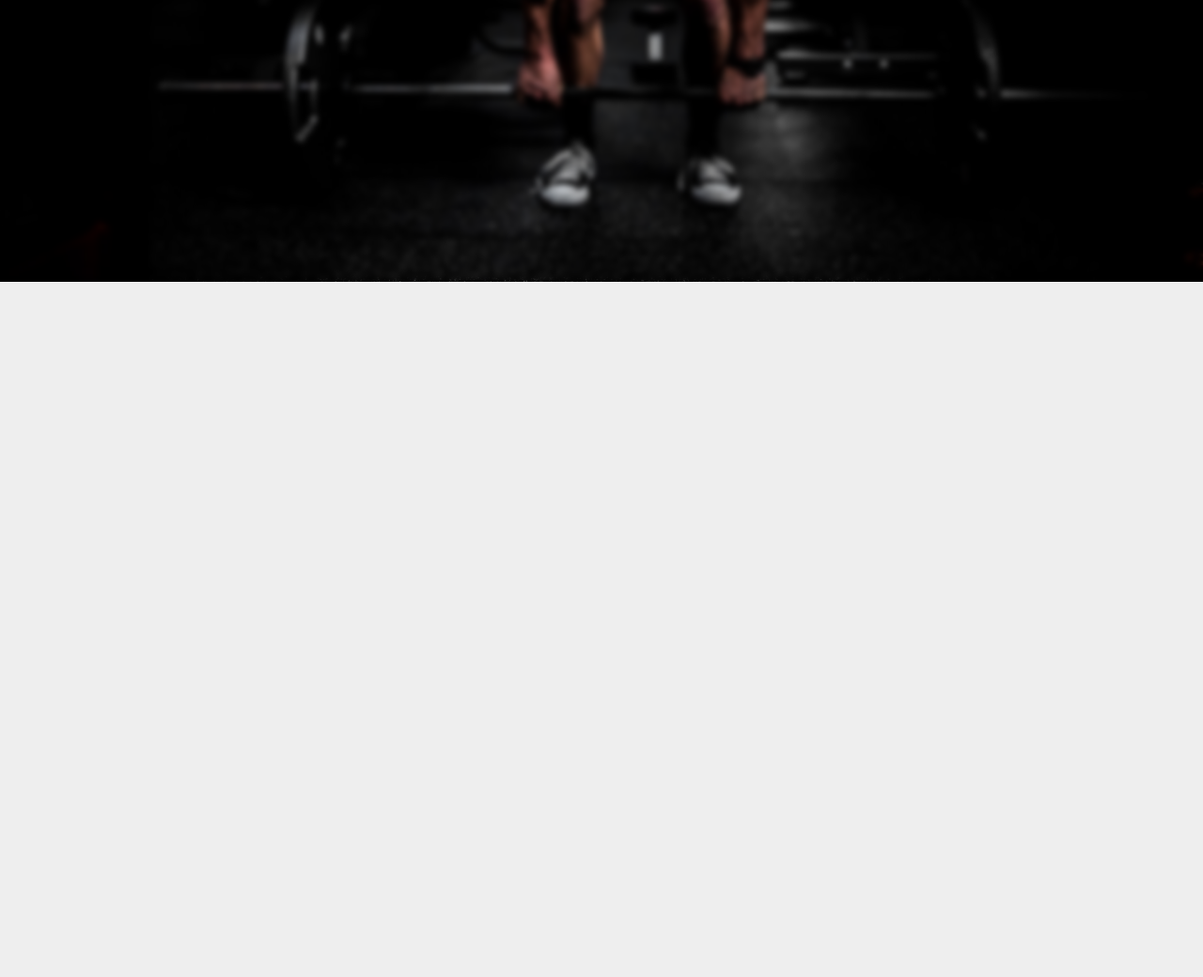
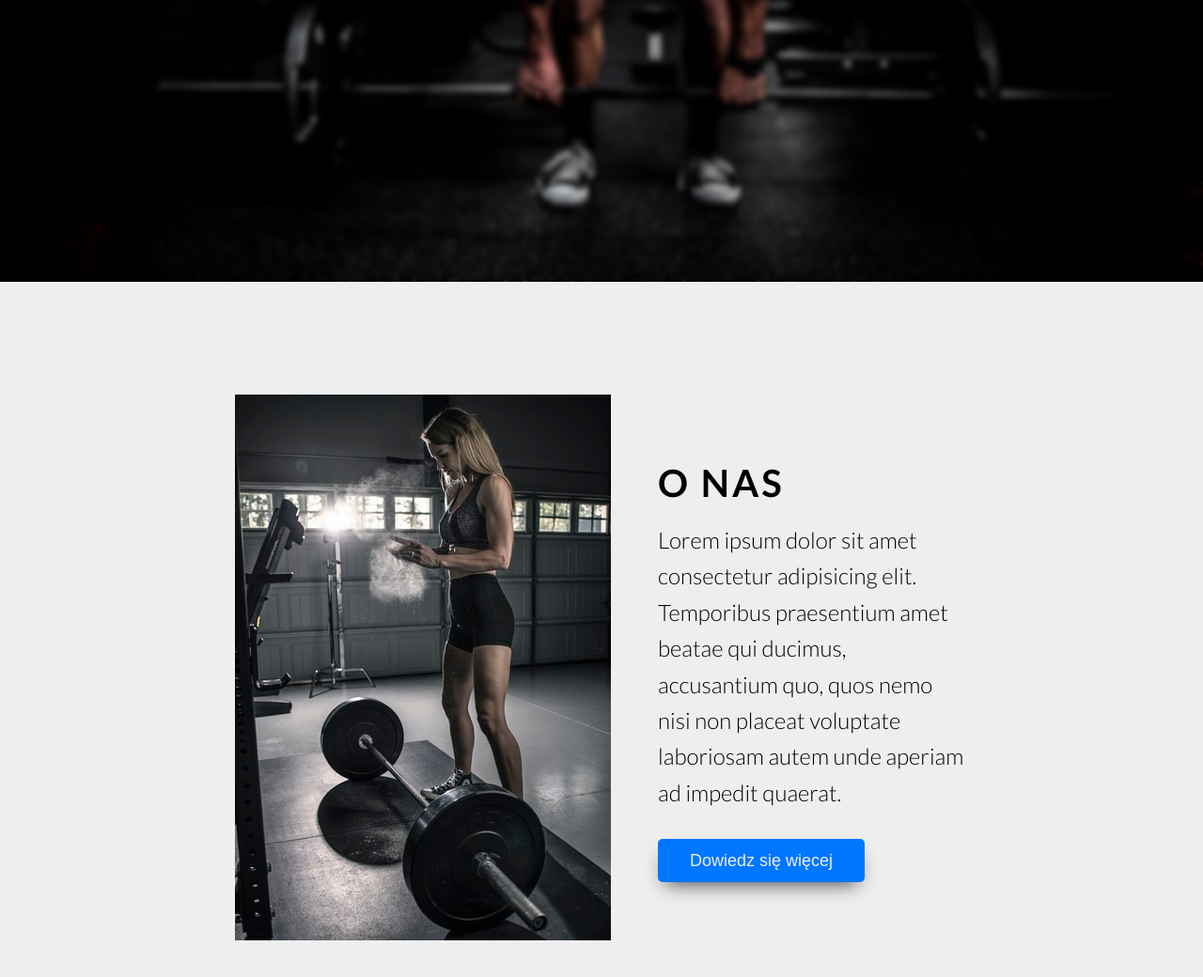
Before and after one commit to Domino-98/fitness-website, a website: page index.html in a window 1280 px wide. Shown: the part 500-1540 px from the top of the page at 94% size. Before the commit the page ends 800 px from the top, so only its background shows below. Drawn offline with Linux system fonts and the light colour scheme.

Commit message:
Style 'about us' section

```diff
--- a/index.html
+++ b/index.html
@@ -37,7 +37,7 @@
 			<ul class="nav__list">
 				<li class="nav__item">
 					<a href="#" class="nav__link">
-						<h3 class="nav__logo">BFIT Gyms</h3>
+						<h3 class="nav__logo"><span>BFIT</span> Gyms</h3>
 					</a>
 				</li>
 				<li class="nav__item">
@@ -69,13 +69,17 @@
 		</header>
 
 		<section class="about">
-			<!-- <p class="about__text">
-				Lorem ipsum dolor sit amet consectetur adipisicing elit. Temporibus praesentium amet beatae qui ducimus,
-				accusantium quo, quos nemo nisi non placeat voluptate laboriosam autem unde aperiam ad impedit quaerat
-				fugiat veritatis! Accusamus repellat odio consectetur! Maiores ducimus nam rerum iure. Labore, natus.
-				Alias libero in similique vel sed, placeat mollitia.
-			</p>
-			<img src="public/img/about_img.jpg" alt="" class="about__img"> -->
+			<img src="public/img/about_img.jpg" alt="" class="about__img">
+			<div class="about__text">
+				<h2 class="about__heading">O nas</h2>
+				<p class="about__info">
+					Lorem ipsum dolor sit amet consectetur adipisicing elit. Temporibus praesentium amet beatae qui
+					ducimus,
+					accusantium quo, quos nemo nisi non placeat voluptate laboriosam autem unde aperiam ad impedit
+					quaerat.
+				</p>
+				<button class="about__btn">Dowiedz się więcej</button>
+			</div>
 		</section>
 
 		<section class="trainer">
--- a/scss/_about.scss
+++ b/scss/_about.scss
@@ -0,0 +1,59 @@
+.about {
+	grid-column: 2 / 5;
+	grid-row: 3 / 4;
+	display: flex;
+	margin: 12rem 0;
+
+	&__text {
+		display: flex;
+		flex-direction: column;
+		justify-content: center;
+		align-items: flex-start;
+		font-size: 2.4rem;
+		padding-left: 5rem;
+	}
+
+	&__heading {
+		font-size: 4rem;
+		margin-bottom: 1rem;
+		text-transform: uppercase;
+		letter-spacing: 3px;
+	}
+
+	&__img {
+		flex-grow: 1;
+	}
+
+	&__btn {
+		margin-top: 3rem;
+		padding: 1.25rem 2.5rem;
+		font-size: 1.8rem;
+		cursor: pointer;
+		border: none;
+		box-shadow: 0 10px 20px -8px rgba(0, 0, 0,.7);
+		background-color: $color-primary;
+		color: $color-grey-light;
+		border-radius: 5px;
+		position: relative;
+		width: 22rem;
+		transition: all .5s;
+
+		&::after {
+			content: '»';
+			position: absolute;
+			opacity: 0;
+			right: -20px;
+			transition: all .5s;
+		}
+
+		&:hover::after {
+			opacity: 1;
+			right: 15px;
+		}
+
+		&:hover {
+			padding-right: 24px;
+			padding-left: 8px;
+		}
+	}
+}
--- a/scss/_base.scss
+++ b/scss/_base.scss
@@ -32,8 +32,8 @@ body {
 
 .container {
 	display: grid;
-	grid-template-columns: 1fr 1fr 1fr 1fr 1fr;
-	grid-template-rows: 10vh 90vh 1fr 1fr 1fr 1fr;
+	grid-template-columns: 25rem 1fr 1fr 1fr 25rem;
+	grid-template-rows: 10vh 90vh repeat(4, min-content);
 	overflow-x: hidden;
 }
 
--- a/scss/_nav.scss
+++ b/scss/_nav.scss
@@ -62,8 +62,11 @@
 	&__logo {
 		font-size: 4rem;
 		color: $color-primary;
-		letter-spacing: 5px;
 		transition: all .3s;
+
+		& span {
+			letter-spacing: 5px;
+		}
 
 		&:hover {
 			color: $color-primary-light;
```
Also changed, not shown: public/css/style.css.
